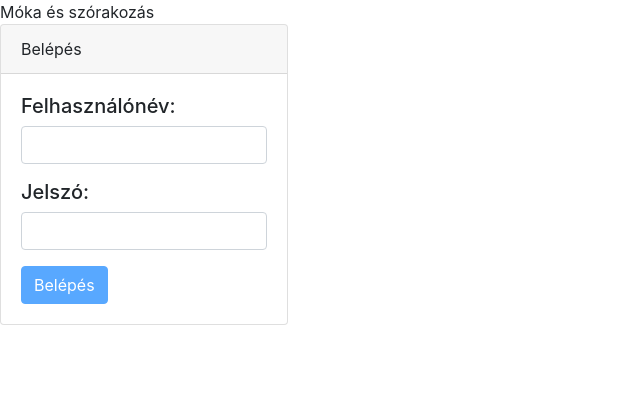
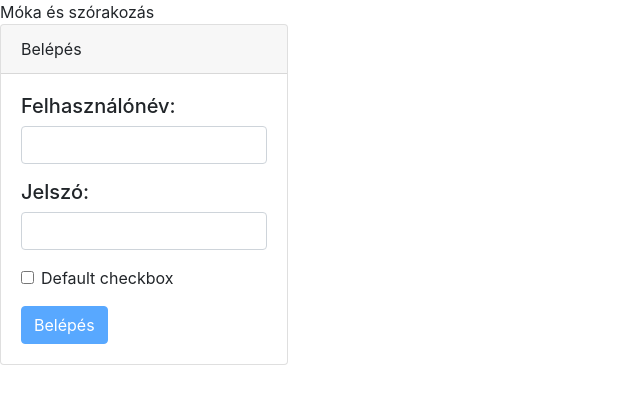
Before and after one commit to raczcsaba/Angularlogin, an Angular app: page / in a window 1280 px wide. Shown: the top 404 px of the page, without its empty margins (0-640 px from the left). Built offline with nearby package versions, Linux system fonts and the light colour scheme.

Commit message:
remember me checkbox

```diff
--- a/src/app/login/login.component.html
+++ b/src/app/login/login.component.html
@@ -13,7 +13,12 @@
         <p class="card-text">
           <input class="form-control" id="upw" type="password" formControlName="pw">
         </p>
-
+        <div class="form-check" style="padding-bottom: 1rem">
+          <input class=" form-check-input " type="checkbox" value="" id="check" formControlName="check">
+          <label class="form-check-label" for="check">
+            Default checkbox
+          </label>
+        </div>
         <div *ngIf="hiba"class="alert alert-danger alert-dismissible" role="alert">
           <button type="button" (click)="closeBtn()" class="close"><span aria-hidden="true">&times;</span></button>
             {{hiba}}
--- a/src/app/login/login.component.ts
+++ b/src/app/login/login.component.ts
@@ -4,6 +4,8 @@ import { FormGroup, FormControl, Validators, FormBuilder } from '@angular/forms'
 import { AuthenticationService } from '../services/authentication.service';
 import { User } from '../user';
 import {Token} from "@angular/compiler";
+import {MatCheckboxModule} from '@angular/material/checkbox';
+
 
 @Component({
   selector: 'app-login',
@@ -16,6 +18,7 @@ export class LoginComponent implements OnInit {
   profileForm = new FormGroup({
     name: new FormControl(''),
     pw: new FormControl(''),
+    check: new FormControl(Boolean)
   });
 //remember me
   //bas64 localcucc felh jelszo
@@ -30,7 +33,8 @@ export class LoginComponent implements OnInit {
   ngOnInit(): void {
     this.profileForm = this.formBuilder.group({
       name: ['', Validators.required],
-      pw: ['', Validators.required]
+      pw: ['', Validators.required],
+      check: [false]
     });
   }
 
@@ -39,8 +43,10 @@ export class LoginComponent implements OnInit {
   }
 
   onClick() {
+    if (this.profileForm.value.check)
+
     this.user.name = this.profileForm.value.name;
-    this.user.password = btoa(this.profileForm.value.pw);
+    this.user.password = btoa(unescape(encodeURIComponent(this.profileForm.value.pw)));
     this.authenticationService.login(this.user).subscribe(res => {
       console.log(res["data"]);
     },
```
